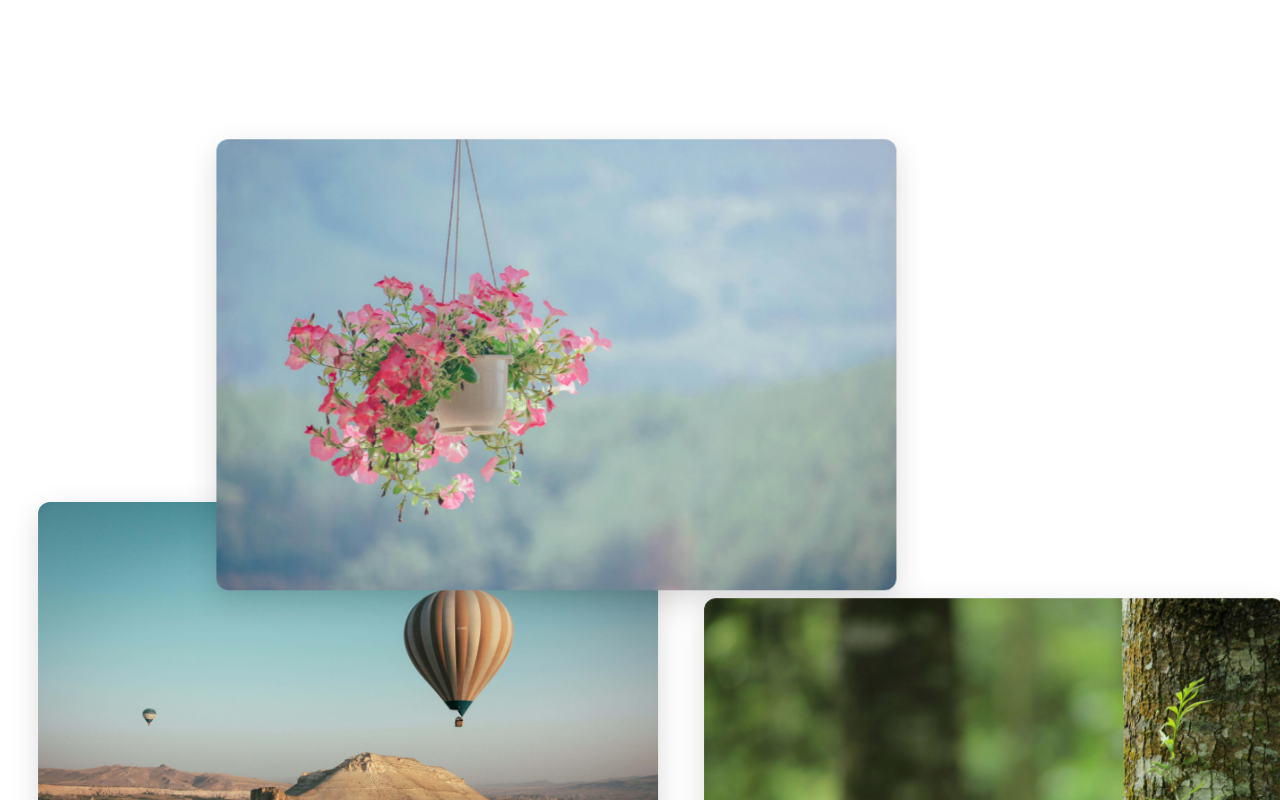
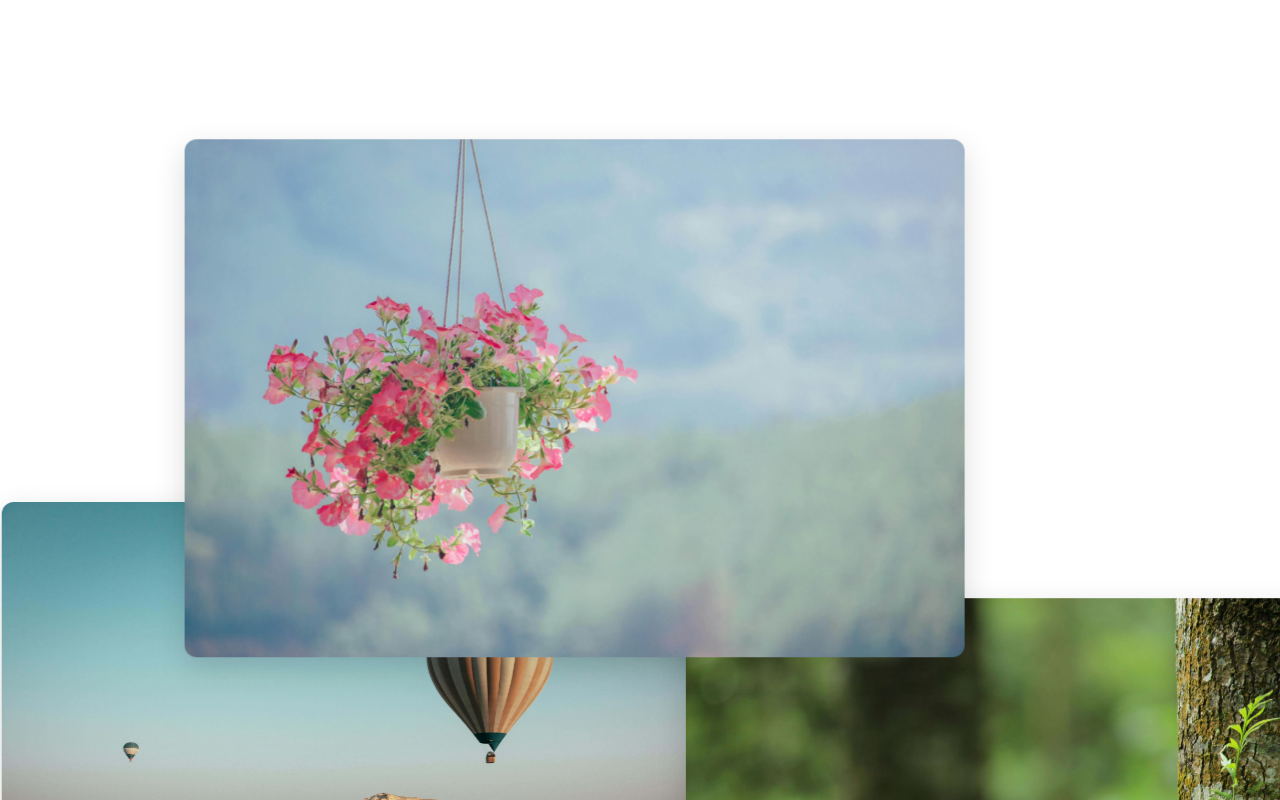
Before and after one commit to jonassmets/treen, a Next.js app: page / in a window 1280 px wide. Shown: the part 2160-2960 px from the top of the page. Built offline with nearby package versions, Linux system fonts and the light colour scheme.

Commit message:
feat: increase collage item base sizes and implement responsive sizing.

```diff
--- a/app/components/CollageSection.tsx
+++ b/app/components/CollageSection.tsx
@@ -16,12 +16,12 @@ type CollageImage = CollageLayout & {
 };
 
 const COLLAGE_LAYOUTS: CollageLayout[] = [
-    { size: 620, top: '0vh', speedFactor: 0.8, offset: 10 },
-    { size: 580, top: '80vh', speedFactor: 0.4, offset: 50 },
-    { size: 560, top: '180vh', speedFactor: 0.2, offset: 30 },
-    { size: 680, top: '111vh', speedFactor: 0.7, offset: 70 },
-    { size: 540, top: '230vh', speedFactor: 0.55, offset: 20 },
-    { size: 200, top: '160vh', speedFactor: 0.1, offset: 10 },
+    { size: 720, top: '0vh', speedFactor: 0.8, offset: 10 },
+    { size: 680, top: '80vh', speedFactor: 0.4, offset: 50 },
+    { size: 650, top: '180vh', speedFactor: 0.2, offset: 30 },
+    { size: 780, top: '111vh', speedFactor: 0.7, offset: 70 },
+    { size: 620, top: '230vh', speedFactor: 0.55, offset: 20 },
+    { size: 280, top: '160vh', speedFactor: 0.1, offset: 10 },
 ];
 
 const ENTRY_Y_OFFSETS = [0.42, 0.22, 0.08, -0.04, 0.15, 0];
@@ -261,7 +261,7 @@ export function CollageSection() {
                     className="float-item"
                     style={
                         {
-                            '--size': `${img.size}px`,
+                            '--size': `max(${img.size}px, ${img.size / 14}vw)`,
                             '--top': img.top,
                         } as CSSProperties
                     }
```
